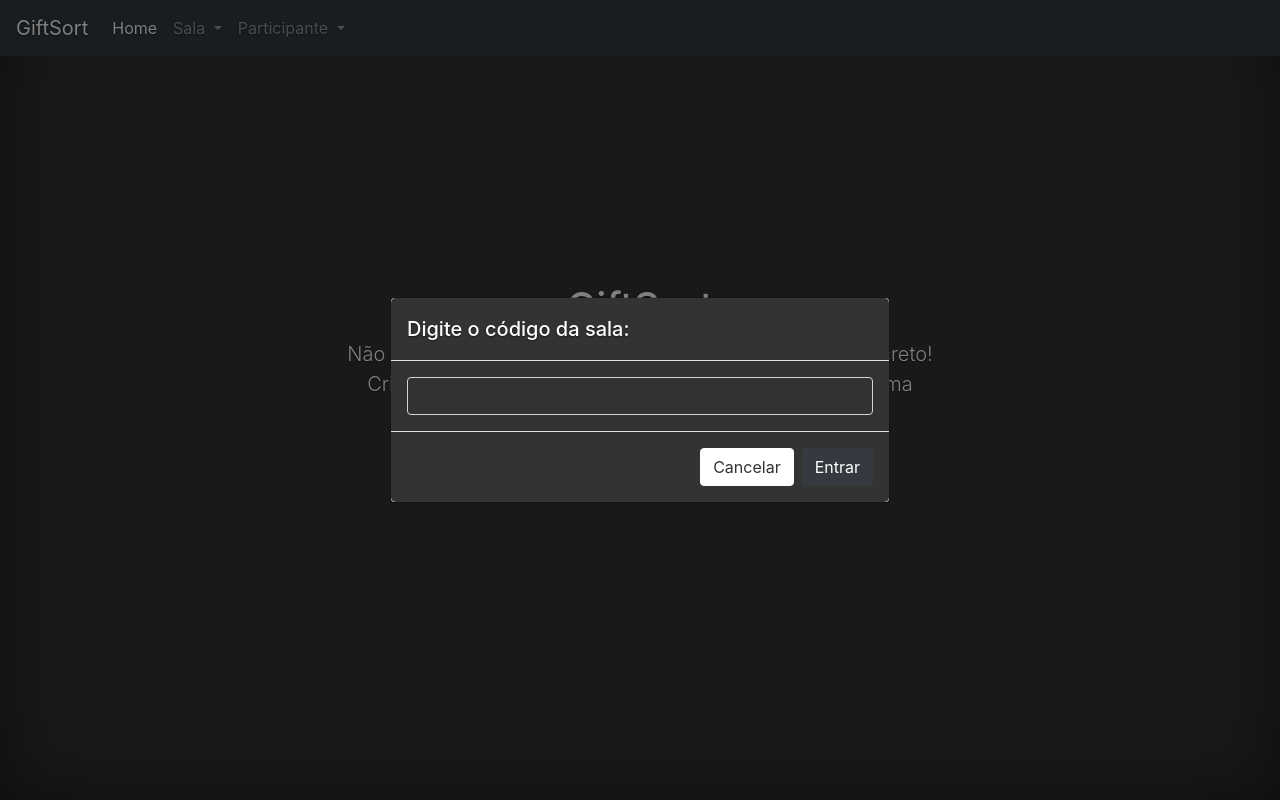
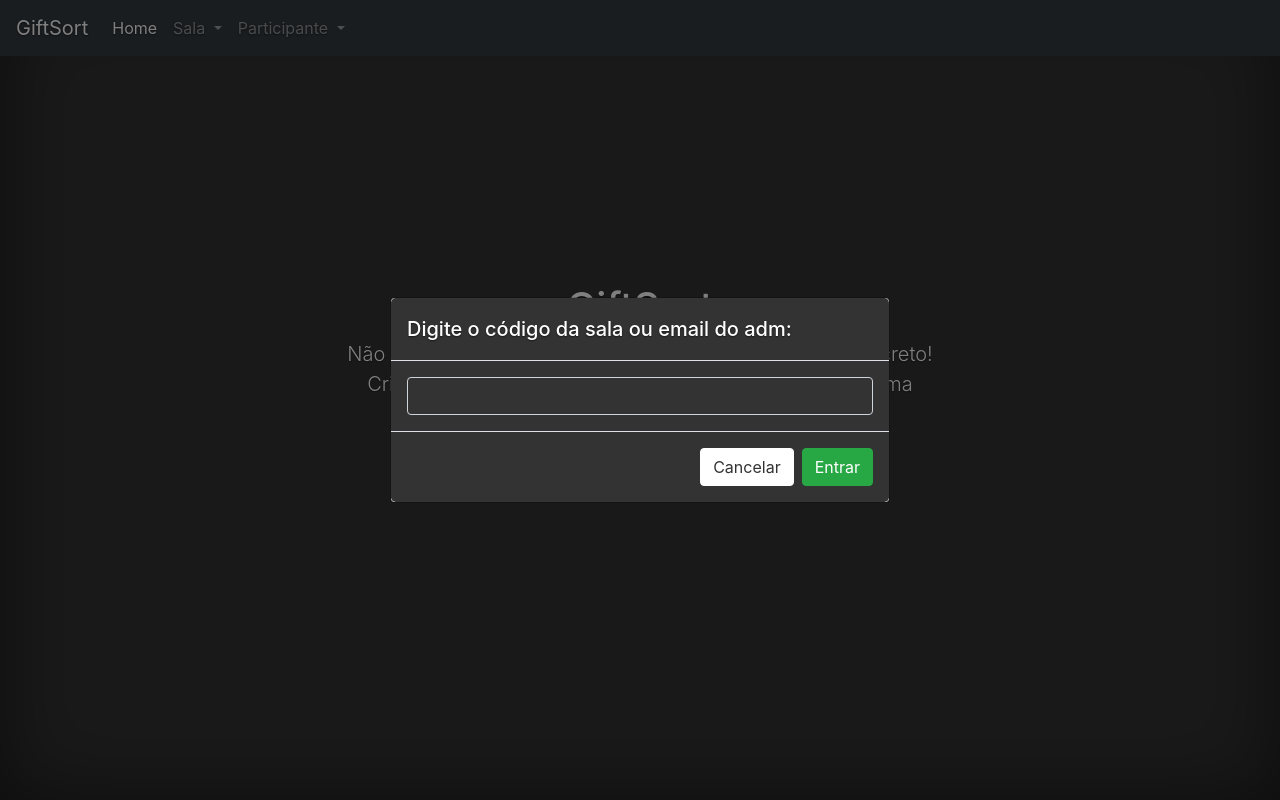
Before and after one commit to bbiancaa/GiftSort, a Django app: page / in a window 1280 px wide, after a click on "Entrar na Sala". Run offline with Django 4.2, Linux system fonts and the light colour scheme.

Commit message:
adicionando participant como adm para mais facil acesso e ajustes em caso de exception

```diff
--- a/raffle/models.py
+++ b/raffle/models.py
@@ -35,6 +35,7 @@ class Room(models.Model):
     max_value = models.DecimalField(max_digits=10, decimal_places=2, null=True, blank=True,
                                     verbose_name='Maximum value')
     participant = models.ManyToManyField(Participant, blank=True)
+    participant_adm = models.ForeignKey(Participant, null=True, on_delete=models.CASCADE, related_name='participant_adm')
     is_locked = models.BooleanField(default=False)
 
     def __str__(self):
--- a/raffle/views.py
+++ b/raffle/views.py
@@ -43,6 +43,8 @@ class CreateParticipantView(SuccessMessageMixin, CreateView):
         participant.save()
         room = Room.objects.get(room_id=self.kwargs.get('room_id'))
         room.participant.add(participant)
+        room.participant_adm = participant
+        room.save()
         return super().form_valid(form)
 
     def get_success_message(self, cleaned_data):
@@ -91,7 +93,20 @@ class UpdateParticipanteView(SuccessMessageMixin, UpdateView):
     success_url = '/'
 
     def get_object(self):
-        return Participant.objects.get(id=self.request.GET['participant_id'])
+        try:
+            participant = Participant.objects.filter(id=self.request.GET['participant_id'])
+        except:
+            participant = Participant.objects.filter(email=self.request.GET['participant_id'])
+        if participant.exists():
+            return participant.last()
+        messages.error(self.request, "Nenhum registro encontrado com essas informações.", extra_tags="danger")
+
+    def get(self, request):
+        self.object = self.get_object()
+        if not self.object:
+            return redirect('home')
+        context = self.get_context_data(object=self.object)
+        return self.render_to_response(context)
 
 
 class UpdateRoomView(UpdateView):
@@ -102,7 +117,13 @@ class UpdateRoomView(UpdateView):
     success_url = '/'
 
     def get_object(self):
-        return Room.objects.get(room_id=self.request.GET['room_id'])
+        try:
+            room = Room.objects.filter(room_id=self.request.GET['room_id'])
+        except:
+            room = Room.objects.filter(participant_adm__email=self.request.GET['room_id'])
+        if room.exists():
+            return room.last()
+        messages.error(self.request, "Nenhum sala encontrado com essas informações.", extra_tags="danger")
 
     def post(self, request, *args, **kwargs):
             if self.get_object().is_locked:
@@ -111,6 +132,13 @@ class UpdateRoomView(UpdateView):
                 messages.success(self.request, self.success_message)
             return super(UpdateRoomView, self).post(request, args, kwargs)
 
+    def get(self, request):
+        self.object = self.get_object()
+        if not self.object:
+            return redirect('home')
+        context = self.get_context_data(object=self.object)
+        return self.render_to_response(context)
+
 
 class DetailRoomForRaffleView(DetailView):
     model = Room
@@ -118,7 +146,20 @@ class DetailRoomForRaffleView(DetailView):
     form_class = RoomForm
 
     def get_object(self):
-        return Room.objects.get(room_id=self.request.GET['room_id'])
+        try:
+            room = Room.objects.filter(room_id=self.request.GET['room_id'])
+        except:
+            room = Room.objects.filter(participant_adm__email=self.request.GET['room_id'])
+        if room.exists():
+            return room.last()
+        messages.error(self.request, "Nenhum sala encontrado com essas informações.", extra_tags="danger")
+
+    def get(self, request):
+        self.object = self.get_object()
+        if not self.object:
+            return redirect('home')
+        context = self.get_context_data(object=self.object)
+        return self.render_to_response(context)
 
     def get_context_data(self, **kwargs):
         context = super(DetailRoomForRaffleView, self).get_context_data(**kwargs)
@@ -159,7 +200,7 @@ class DetailRaffleUser(DetailView):
             raffle_participant = RaffleParticipant.objects.filter(
                 participant__email=self.request.GET.get('participant_id'))
         if raffle_participant.exists():
-            return raffle_participant.first()
+            return raffle_participant.last()
         messages.error(self.request, "Nenhum participante encontrado com essas informações.", extra_tags="danger")
 
     def get(self, request):
--- a/templates/modals.html
+++ b/templates/modals.html
@@ -4,7 +4,7 @@
         <div class="modal-content">
             <form action="{% url 'detalhe-sortear-sala' %}" method="get">
                 <div class="modal-header" style="background: #333333; color: white">
-                    <h5 class="modal-title" id="exampleModalLongTitle">Digite o código da sala:</h5>
+                    <h5 class="modal-title" id="exampleModalLongTitle">Digite o código da sala ou email do adm:</h5>
                     <button type="button" class="close" data-dismiss="modal" aria-label="Close">
                     </button>
                 </div>
@@ -13,7 +13,7 @@
                 </div>
                 <div class="modal-footer" style="background: #333333">
                     <button type="button" class="btn btn-secondary" data-dismiss="modal">Cancelar</button>
-                    <button type="submit" class="btn btn-dark">Entrar</button>
+                    <button type="submit" class="btn btn-success">Entrar</button>
                 </div>
             </form>
         </div>
@@ -25,7 +25,7 @@
         <div class="modal-content">
             <form action="{% url 'editar-sala_uuid' %}" method="get">
                 <div class="modal-header" style="background: #333333; color: white">
-                    <h5 class="modal-title" id="exampleModalLongTitle">Digite o código da sala:</h5>
+                    <h5 class="modal-title" id="exampleModalLongTitle">Digite o código da sala ou email do adm:</h5>
                     <button type="button" class="close" data-dismiss="modal" aria-label="Close">
                     </button>
                 </div>
@@ -34,7 +34,7 @@
                 </div>
                 <div class="modal-footer" style="background: #333333">
                     <button type="button" class="btn btn-secondary" data-dismiss="modal">Cancelar</button>
-                    <button type="submit" class="btn btn-dark">Entrar</button>
+                    <button type="submit" class="btn btn-success">Entrar</button>
                 </div>
             </form>
         </div>
@@ -46,7 +46,7 @@
         <div class="modal-content">
             <form action="{% url 'editar-participante_uuid' %}" method="get">
                 <div class="modal-header" style="background: #333333; color: white">
-                    <h5 class="modal-title" id="exampleModalLongTitle">Digite o seu código de participante:</h5>
+                    <h5 class="modal-title" id="exampleModalLongTitle">Digite o seu código de participante ou seu email:</h5>
                     <button type="button" class="close" data-dismiss="modal" aria-label="Close">
                     </button>
                 </div>
@@ -55,7 +55,7 @@
                 </div>
                 <div class="modal-footer" style="background: #333333">
                     <button type="button" class="btn btn-secondary" data-dismiss="modal">Cancelar</button>
-                    <button type="submit" class="btn btn-dark">Entrar</button>
+                    <button type="submit" class="btn btn-success">Entrar</button>
                 </div>
             </form>
         </div>
@@ -76,7 +76,7 @@
                 </div>
                 <div class="modal-footer" style="background: #333333">
                     <button type="button" class="btn btn-secondary" data-dismiss="modal">Cancelar</button>
-                    <button type="submit" class="btn btn-dark">Entrar</button>
+                    <button type="submit" class="btn btn-success">Entrar</button>
                 </div>
             </form>
         </div>
```
Also changed, not shown: raffle/migrations/0007_room_participant_adm.py (added).
